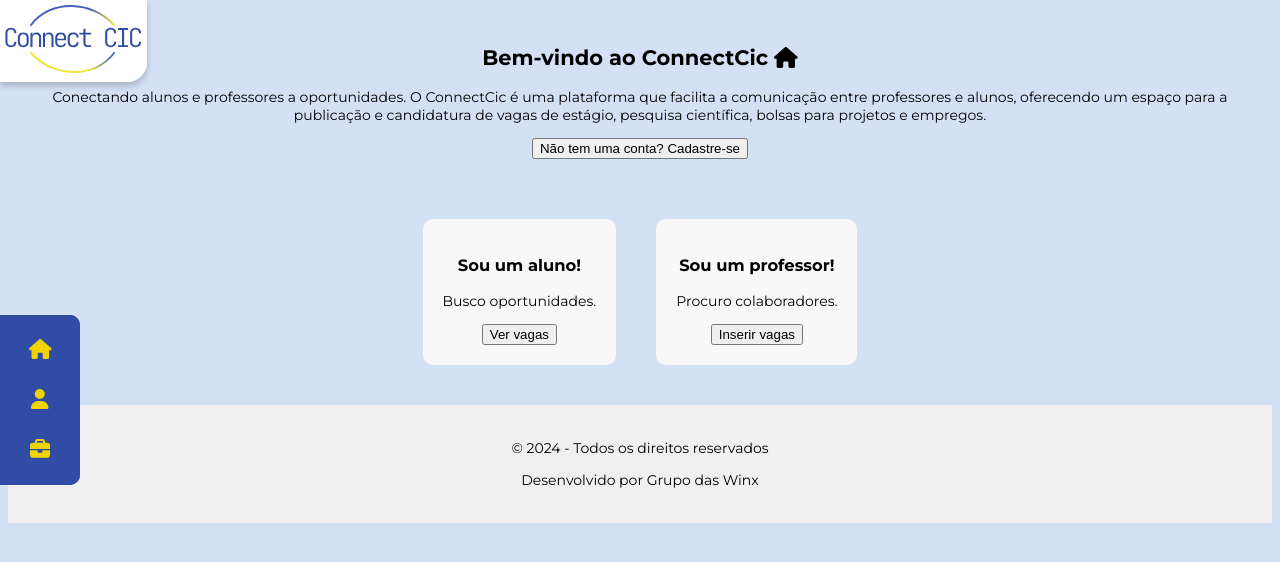
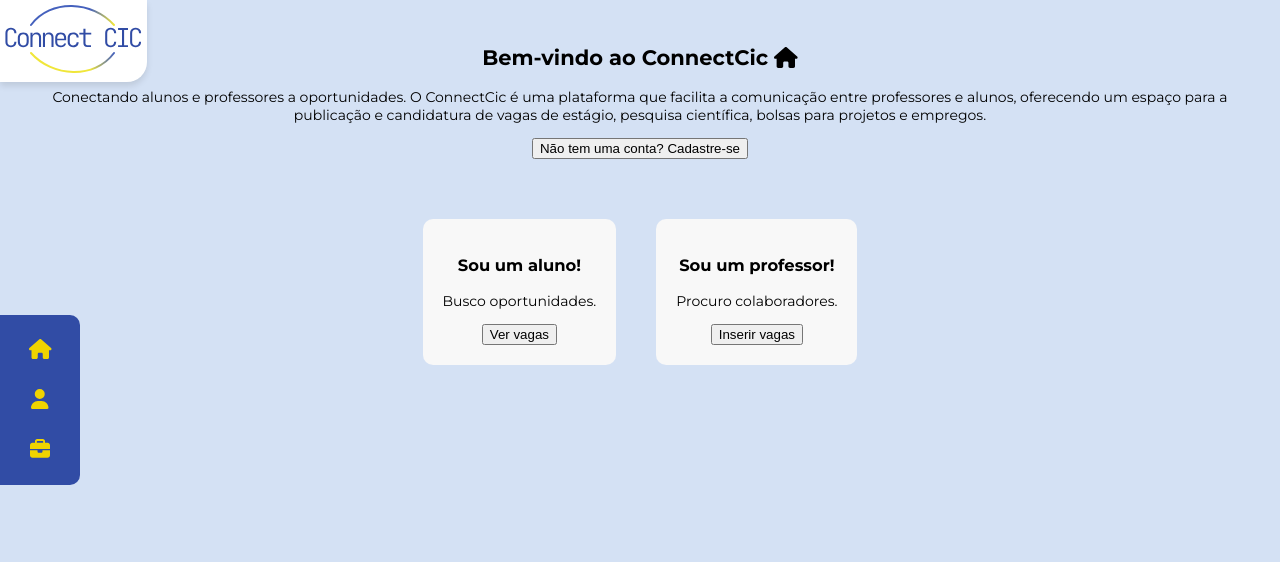
Before and after one commit to colcic-uesc/front-end-project-winx, a Vue app: page / in a window 1280 px wide. Shown: the top 562 px of the page. Built offline with nearby package versions, Linux system fonts and the light colour scheme.

Commit message:
fix remove elementes HomeView

```diff
--- a/src/views/HomeView.vue
+++ b/src/views/HomeView.vue
@@ -1,8 +1,5 @@
 <template>
     <div class="home">
-      <HeaderComponent/>
-      <SidebarComponent/>
-
       <main>
         <section class="welcome">
           <h2>Bem-vindo ao ConnectCic <font-awesome-icon icon="house" /></h2>
@@ -24,34 +21,14 @@
           </div>
         </section>
       </main>
-
-      <footer>
-        <p>© 2024 - Todos os direitos reservados</p>
-        <p>Desenvolvido por Grupo das Winx</p>
-      </footer>
     </div>
   </template>
 
   <script>
-import SidebarComponent from '../components/SidebarComponent.vue';
-import HeaderComponent from '../components/HeaderComponent.vue';  // Importar o LogoComponent correto
-import '../assets/base.css';
-
-  export default {
-    components: {
-        HeaderComponent, SidebarComponent  // Registrar o LogoComponent
-    }
-  }
 
   </script>
 
   <style scoped>
-  .home header {
-    background: #f0f0f0;
-    padding: 20px;
-    text-align: center;
-  }
-
   .welcome, .roles {
     padding: 20px;
     text-align: center;
@@ -64,10 +41,4 @@
     background: #f8f8f8;
     border-radius: 10px;
   }
-
-  footer {
-    background: #f0f0f0;
-    padding: 20px;
-    text-align: center;
-  }
   </style>
```
